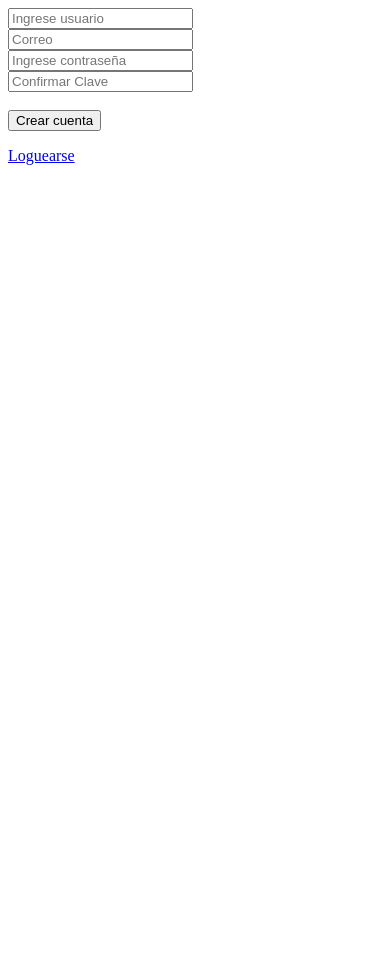
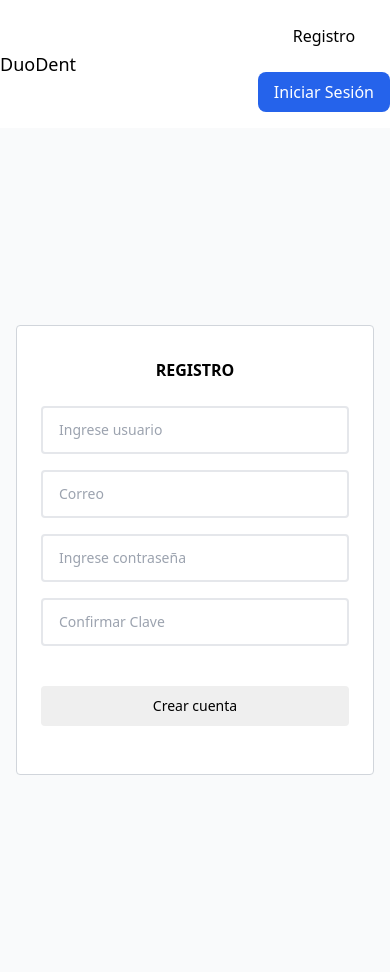
Before and after one commit to Nicole969/Clinica_W, a PHP site: page /register.php in a window 390 px wide. Before the commit the page ends 165 px from the top, so only its background shows below. Run offline with PHP 8.4, Linux system fonts and the light colour scheme.

Commit message:
Estructura Nav Completa

```diff
--- a/controllers/AuthController.php
+++ b/controllers/AuthController.php
@@ -12,7 +12,7 @@
     public function register($username, $password, $confirmarClave, $correo, $type)
     {
         $usuario = new Usuario();
-        $password = password_hash($password, PASSWORD_BCRYPT);
+        $password = password_hash($password, PASSWORD_DEFAULT);
         $id_rol = 1;
         $usuario->crear($username, $password, $confirmarClave, $correo, $id_rol, $type);
     }
@@ -30,12 +30,12 @@
         foreach ($usuarioValidado as $item) {
             $usuario_id = $item["ID_User"];
             $usuario_nombre = $item["Username"];
-            $password_bd = $item["Clave"];
+            $password_bd = $item["ConfirmClave"];
             $tipo = $item["tipo"];
             $contador++;
         }
         if ($contador > 0) {
-            if (password_verify($password, $password_bd)) {
+            if ($password == $password_bd) { //password_verify($password, $password_bd)
                 session_start();
                 $_SESSION["id"] = $usuario_id;
                 $_SESSION["usuario"] = $usuario_nombre;
--- a/dashboard.php
+++ b/dashboard.php
@@ -17,6 +17,10 @@
 }
 
 ?>
+<?php
+require_once 'layout/header.php';
+require_once 'layout/nav.php';
+?>
 
 <!DOCTYPE html>
 <html lang="en">
@@ -29,7 +33,6 @@
 
 <body>
 
-    <a href="logout.php">Cerrar sesion</a>
     <h2>ERES PACIENTE O DOC? soy <?php echo $_SESSION["tipo"] ?></h2>
     <table>
         <thead>
--- a/home.php
+++ b/home.php
@@ -11,8 +11,10 @@
     header("location: dashboard.php");
 }
 
-require_once "layout/header.php";
 ?>
 
-<a href="logout.php">Cerrar sesion</a>
+<?php
+require_once 'layout/header.php';
+require_once 'layout/nav.php';
+?>
 <h2>ERES PACIENTE O DOC? soy <?php echo $_SESSION["tipo"] ?></h2>
--- a/layout/nav.php
+++ b/layout/nav.php
@@ -1,11 +1,48 @@
 <header class="text-black py-4">
     <div class="container mx-auto flex justify-between items-center">
-        <h1 class="text-lg sm">DuoDent</h1>
+        <a href="index.php" class="text-lg sm">DuoDent</a>
         <div class="flex flex-col md:flex-row items-center justify-center space-y-4 md:space-y-0 md:space-x-4">
-            <a href="#" class="text-black px-4 py-2 rounded hover:text-blue-600">Registro</a>
-            <div>
-                <a href="#" class="bg-blue-600 text-white px-4 py-2 rounded-lg hover:bg-blue-700 block md:inline-block">Iniciar Sesión</a>
-            </div>
+            <?php
+            if (isset($_SESSION["tipo"])) { ?>
+                <?php
+                switch ($_SESSION["tipo"]) {
+                    case 'paciente': ?>
+                        <a href="#" class="text-black px-4 py-2 rounded hover:text-blue-600">Mi citas</a>
+                        <a href="#" class="text-black px-4 py-2 rounded hover:text-blue-600">Perfil</a>
+                        <div>
+                            <a href="logout.php" class="bg-blue-600 text-white px-4 py-2 rounded-lg
+                                hover:bg-blue-700 block md:inline-block">Cerrar Sesión</a>
+                        </div>
+                        <?php break; ?>
+                    <?php
+                    case 'admin': ?>
+                        <a href="#" class="text-black px-4 py-2 rounded hover:text-blue-600">Medicos</a>
+                        <a href="#" class="text-black px-4 py-2 rounded hover:text-blue-600">Perfil</a>
+                        <div>
+                            <a href="logout.php" class="bg-blue-600 text-white px-4 py-2 rounded-lg
+                                hover:bg-blue-700 block md:inline-block">Cerrar Sesión</a>
+                        </div>
+                        <?php break; ?>
+                    <?php
+                    default: ?>
+                        <a href="#" class="text-black px-4 py-2 rounded hover:text-blue-600">Perfil</a>
+                        <div>
+                            <a href="logout.php" class="bg-blue-600 text-white px-4 py-2 rounded-lg
+                                hover:bg-blue-700 block md:inline-block">Cerrar Sesión</a>
+                        </div>
+                <?php break;
+                }
+                ?>
+            <?php
+            } else { ?>
+
+                <a href="register.php" class="text-black px-4 py-2 rounded hover:text-blue-600">Registro</a>
+                <div>
+                    <a href="login.php" class="bg-blue-600 text-white px-4 py-2 rounded-lg
+                        hover:bg-blue-700 block md:inline-block">Iniciar Sesión</a>
+                </div>
+
+            <?php } ?>
         </div>
     </div>
 </header>
--- a/register.php
+++ b/register.php
@@ -1,15 +1,29 @@
-<form method="post" action=<?php echo $_SERVER["PHP_SELF"]; ?>>
-    <input type="text" name="username" placeholder="Ingrese usuario"><br>
-    <input type="text" name="correo" placeholder="Correo"><br>
-    <input type="password" name="password" placeholder="Ingrese contraseña"><br>
-    <input type="text" name="confirmclave" placeholder="Confirmar Clave"><br>
-    <input type="hidden" name="tipo" placeholder="paciente"><br>
+<?php
+require_once 'layout/header.php';
+require_once 'layout/nav.php';
+?>
 
-    <input type="submit" name="submit" value="Crear cuenta">
-</form>
+<div class="bg-gray-50 font-[sans-serif] text-[#333]">
+    <div class="min-h-screen flex flex-col items-center justify-center py-6 px-4">
+        <div class="max-w-md w-full border py-8 px-6 rounded border-gray-300 bg-white">
+            <h4 class="flex flex-col items-center font-bold">REGISTRO</h4>
+            <form method="post" action=<?php echo $_SERVER["PHP_SELF"]; ?> class="mt-6 space-y-4">
 
-<div> <a href="login.php">Loguearse</a></div>
+                <input type="text" name="username" class="w-full text-sm px-4 py-3 rounded outline-none
+                border-2 focus:border-sky-500" placeholder="Ingrese usuario"><br>
+                <input type="text" name="correo" class="w-full text-sm px-4 py-3 rounded outline-none
+                border-2 focus:border-sky-500" placeholder="Correo"><br>
+                <input type="password" name="password" class="w-full text-sm px-4 py-3 rounded outline-none
+                border-2 focus:border-sky-500" placeholder="Ingrese contraseña"><br>
+                <input type="text" name="password" class="w-full text-sm px-4 py-3 rounded outline-none
+                border-2 focus:border-sky-500" placeholder="Confirmar Clave"><br>
+                <input type="hidden" name="tipo" placeholder="paciente"><br>
 
+                <input type="submit" name="submit" class="w-full py-2.5 px-4 text-sm rounded text-black bg-sky-600 hover:bg-sky-700 focus:outline-none" value="Crear cuenta">
+            </form>
+        </div>
+    </div>
+</div>
 <?php
 if (isset($_POST["submit"])) {
     $username = $_POST["username"];
```
Also changed, not shown: index.php (renamed from welcome.php, +7 -5 lines), login.php (+5 -2 lines).
